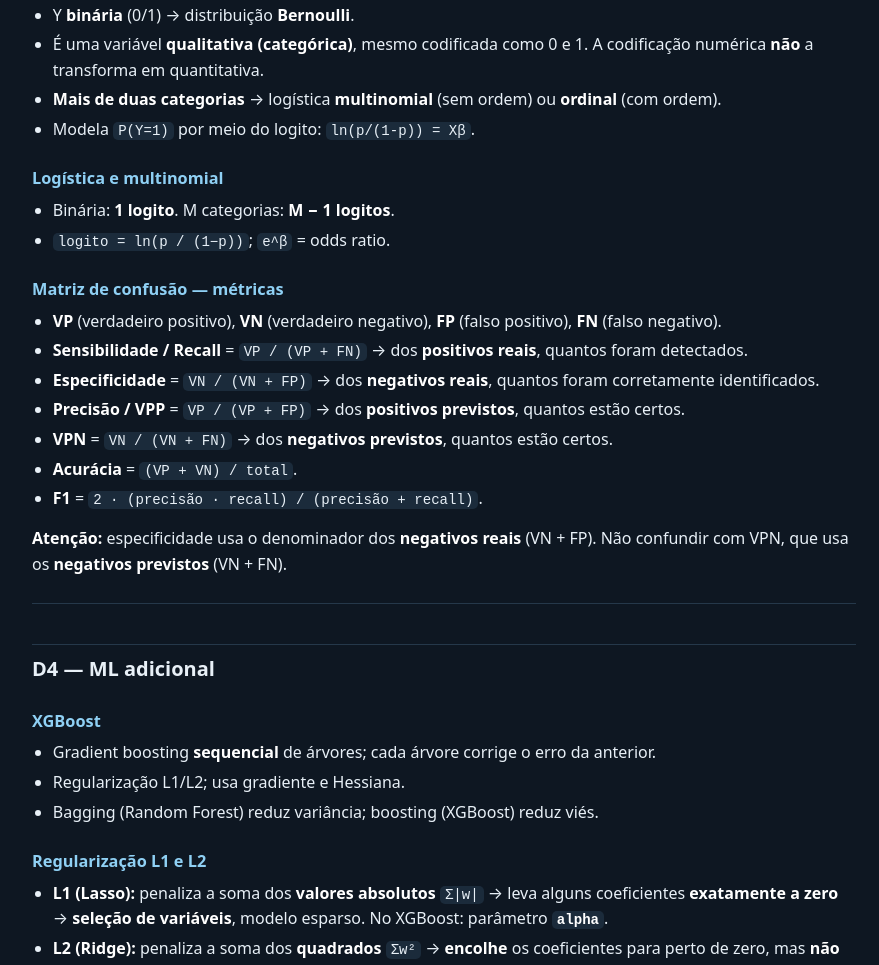
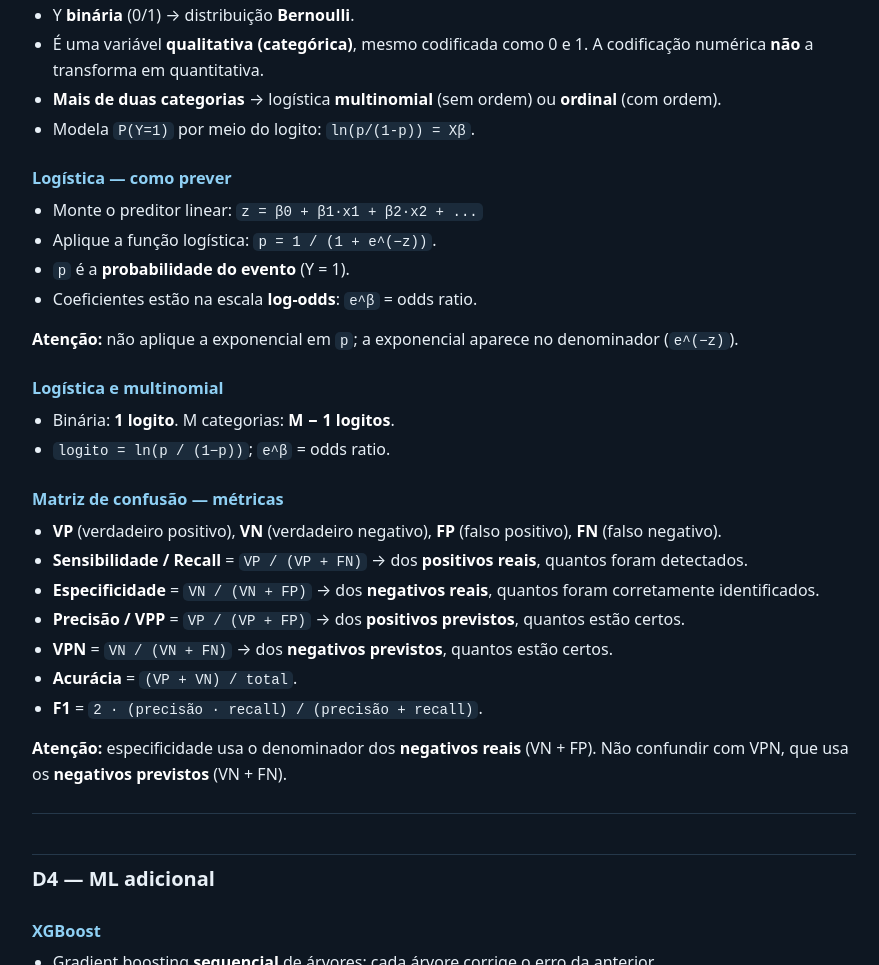
Before and after one commit to DennCardoso/simulado-dsa, a plain HTML site: page teoria.html in a window 1280 px wide. Shown: the part 6812-7777 px from the top of the page, without its empty margins (196-1075 px from the left). Drawn offline with Linux system fonts and the light colour scheme.

Commit message:
Teoria: previsao logistica

```diff
--- a/teoria.html
+++ b/teoria.html
@@ -334,6 +334,14 @@ modelo = sm.MixedLM.from_formula(
 <li><strong>Mais de duas categorias</strong> → logística <strong>multinomial</strong> (sem ordem) ou <strong>ordinal</strong> (com ordem).</li>
 <li>Modela <code>P(Y=1)</code> por meio do logito: <code>ln(p/(1-p)) = Xβ</code>.</li>
 </ul>
+<h3 id="logistica-como-prever">Logística — como prever</h3>
+<ul>
+<li>Monte o preditor linear: <code>z = β0 + β1·x1 + β2·x2 + ...</code></li>
+<li>Aplique a função logística: <code>p = 1 / (1 + e^(−z))</code>.</li>
+<li><code>p</code> é a <strong>probabilidade do evento</strong> (Y = 1).</li>
+<li>Coeficientes estão na escala <strong>log-odds</strong>: <code>e^β</code> = odds ratio.</li>
+</ul>
+<p><strong>Atenção:</strong> não aplique a exponencial em <code>p</code>; a exponencial aparece no denominador (<code>e^(−z)</code>).</p>
 <h3 id="logistica-e-multinomial">Logística e multinomial</h3>
 <ul>
 <li>Binária: <strong>1 logito</strong>. M categorias: <strong>M − 1 logitos</strong>.</li>
```
